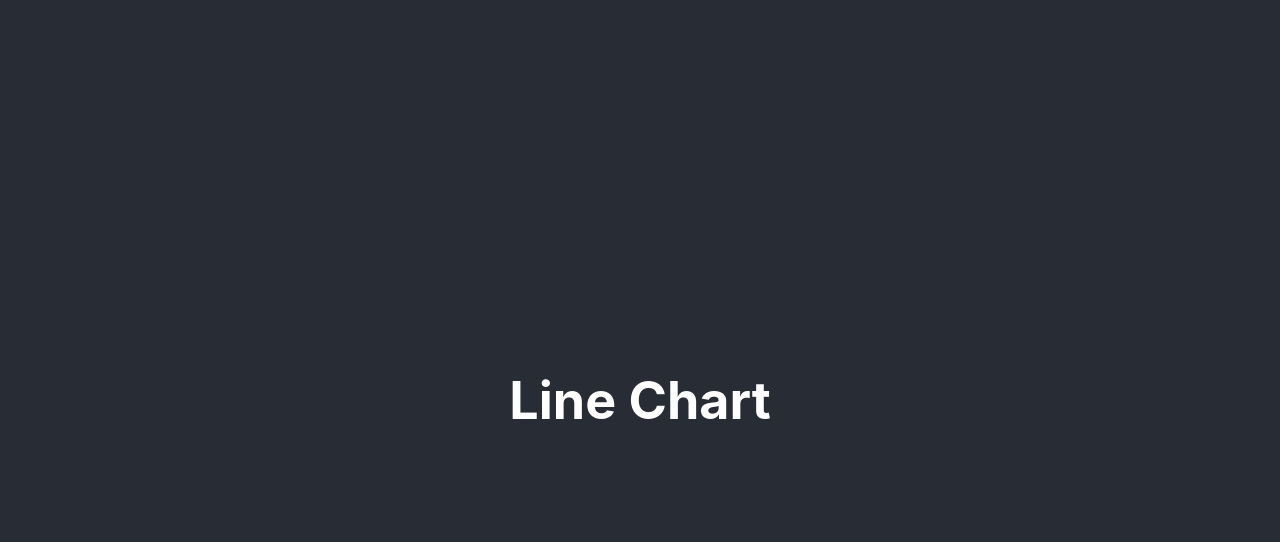
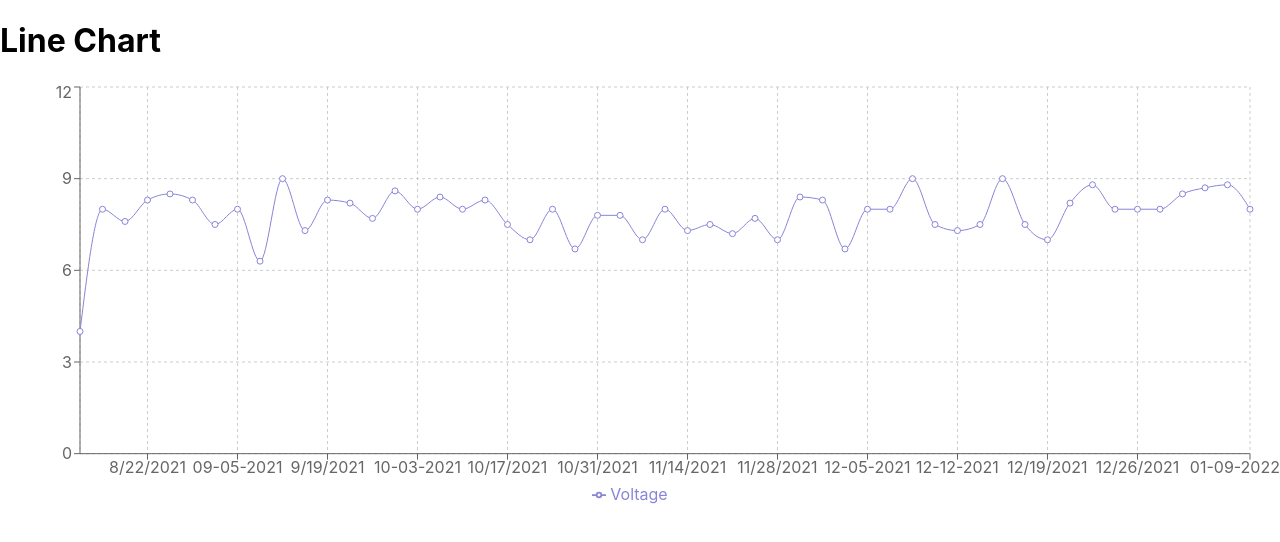
Before and after one commit to webautomationdeveloper/visualization, a React (Create React App) app: page / in a window 1280 px wide. Shown: the top 542 px of the page. Built offline with nearby package versions, Linux system fonts and the light colour scheme.

Commit message:
0.1 update

```diff
--- a/package.json
+++ b/package.json
@@ -3,6 +3,8 @@
   "version": "0.1.0",
   "private": true,
   "dependencies": {
+    "@material-ui/core": "^4.12.3",
+    "@material-ui/icons": "^4.11.2",
     "@testing-library/jest-dom": "^5.16.1",
     "@testing-library/react": "^12.1.2",
     "@testing-library/user-event": "^13.5.0",
--- a/src/App.css
+++ b/src/App.css
@@ -1,4 +1,4 @@
-.App {
+/* .App {
   text-align: center;
 }
 
@@ -35,4 +35,4 @@
   to {
     transform: rotate(360deg);
   }
-}
+} */
--- a/src/component/Graph.js
+++ b/src/component/Graph.js
@@ -1,20 +1,39 @@
+import { LineChart, Line, XAxis, YAxis, CartesianGrid, Tooltip, Legend, ResponsiveContainer } from 'recharts';
 import React, { useEffect, useState } from 'react';
 import data from '../importdata';
 
-import {ResponsiveContainer,LineChart,Line} from 'recharts';
-
-const Graph=()=> {
-    const [userData,setUserdata] = useState([]);
-    useEffect(()=>{ data.then(item=>setUserdata(item));},[]);
-    console.log(userData[0]);
+const Graph=({...props})=> {
+    const [userData,setUserdata] = useState({});
+    useEffect(()=>{ getUserData()},[]);
+    const getUserData=async ()=>{
+        const user=await data
+        console.log('Response is',user)
+        setUserdata(user)
+    }
     return (
         <div>
            <h1>Line Chart</h1>
-           <ResponsiveContainer>
-               <LineChart width={500} height={300} data={userData}>
-                    <Line dataKey={"GoalsAccomplished"}></Line>
-               </LineChart>
-           </ResponsiveContainer>
+           <ResponsiveContainer width="100%" aspect={3}>
+                    <LineChart
+                    width={500}
+                    height={300}
+                    data={userData}
+                    margin={{
+                        top: 5,
+                        right: 30,
+                        left: 20,
+                        bottom: 5,
+                    }}
+                    >
+                    <CartesianGrid strokeDasharray="3 3" />
+                    <XAxis dataKey={'Week Ended'} />
+                    <YAxis />
+                    <Tooltip />
+                    <Legend />
+                    <Line type="monotone" dataKey={'Voltage'} stroke="#8884d8" activeDot={{ r: 8 }} />
+                    </LineChart>
+                </ResponsiveContainer>
+
         </div>
     )
 }
```
Also changed, not shown: src/App.js (+7 -0 lines), src/component/GraphChart.js (+4 -3 lines), 1 other file (tests, documents, lock files or other folders).
